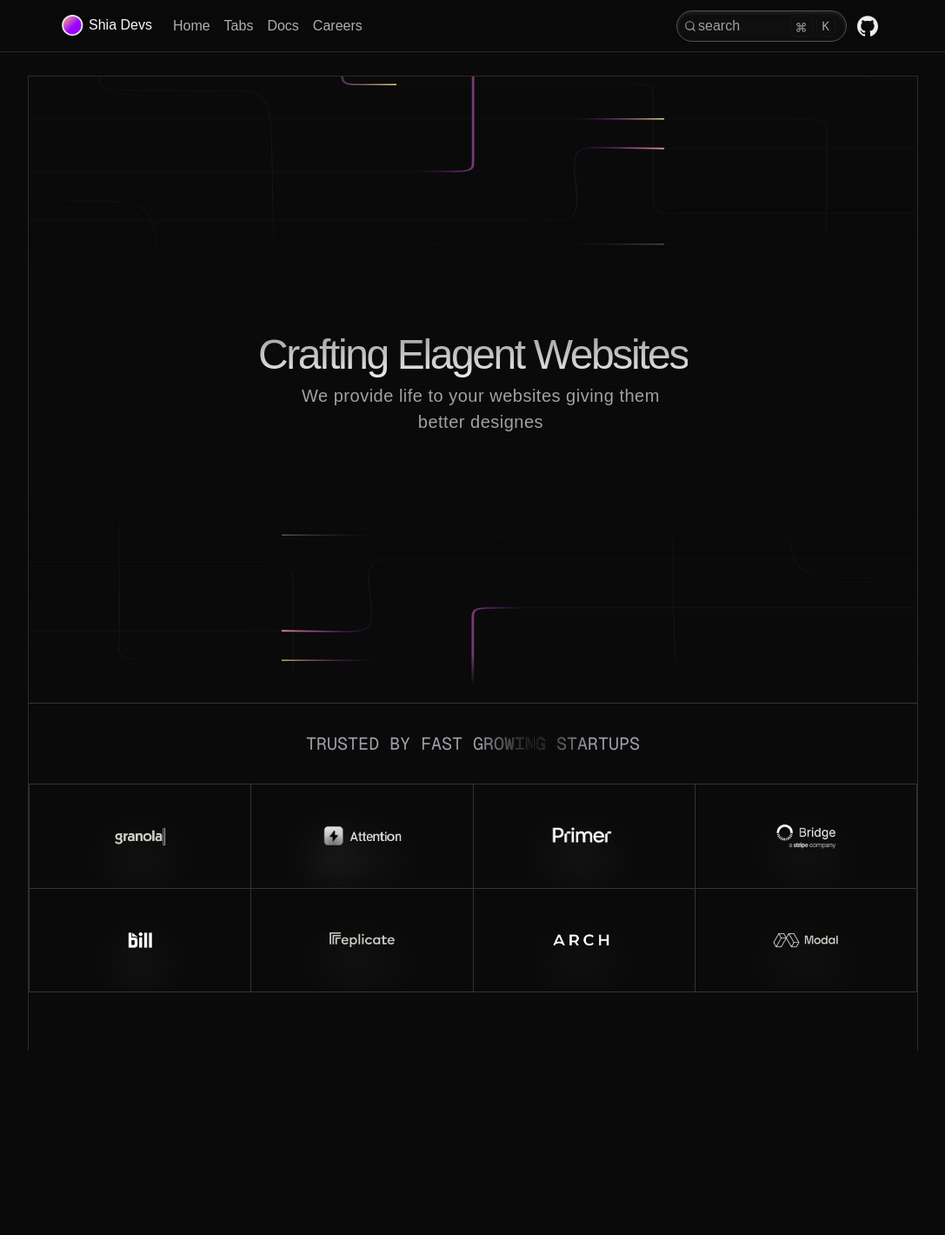
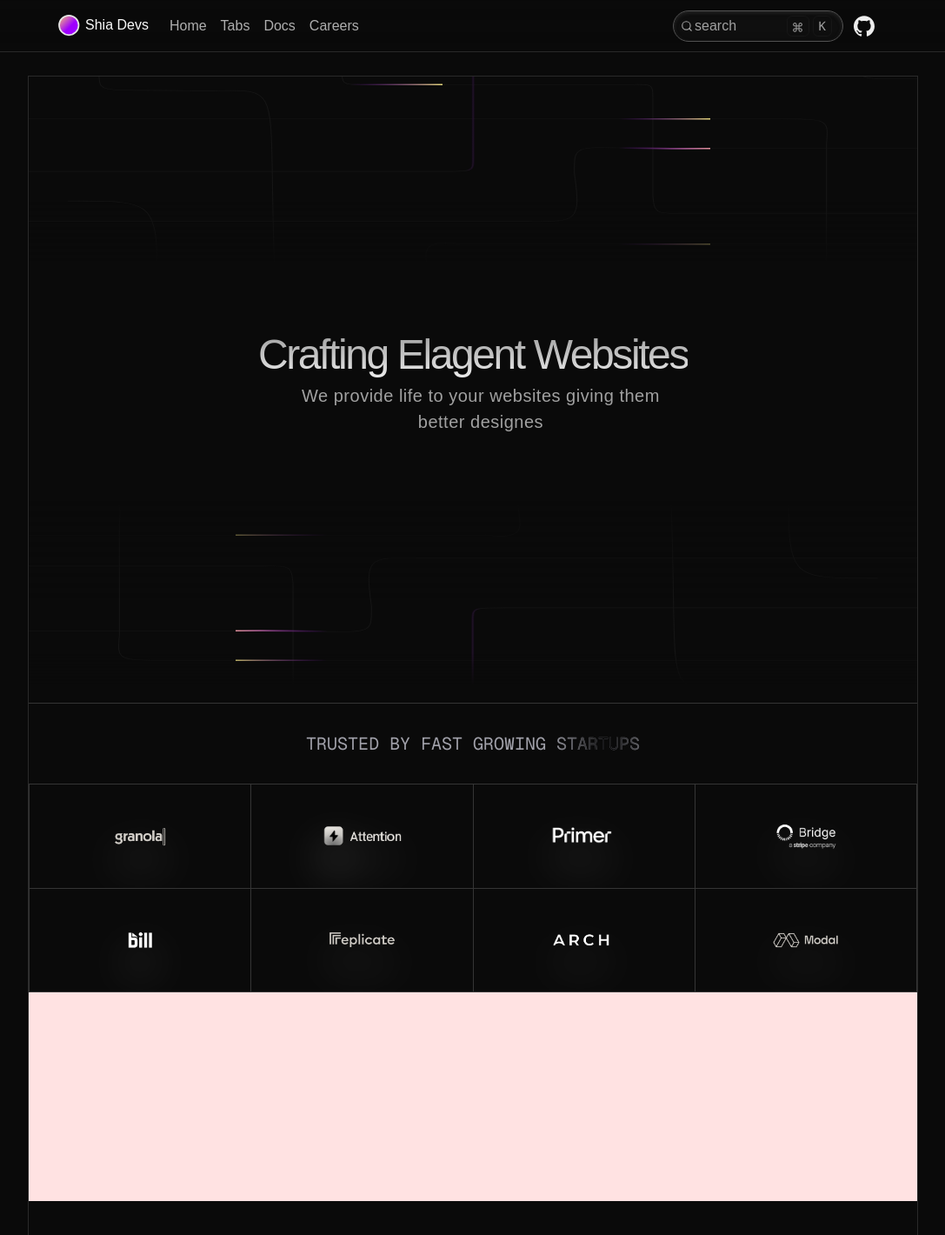
Before and after one commit to malviya-rajveer/PRO-website, a Next.js app: page / in a window 1280 px wide. Shown: the top 1420 px of the page at 87% size, without its empty margins (96-1183 px from the left). Before the commit the page ends 1208 px from the top, so only its background shows below. Built offline with nearby package versions, Linux system fonts and the light colour scheme.

Commit message:
fix-in hero-section

```diff
--- a/src/components/Navbar.tsx
+++ b/src/components/Navbar.tsx
@@ -29,7 +29,7 @@ export const Navbar = () => {
       <div
         className={cn(
           "relative flex items-center gap-4 xl:gap-1",
-          "sm:ml-0 md:ml-8 lg:ml-27 xl:ml-37",
+          "sm:ml-0 md:ml-8 lg:ml-27 xl:ml-36",
         )}
       >
         <div className="flex items-center justify-center stroke-neutral-200 pb-0.5">
@@ -73,7 +73,7 @@ export const Navbar = () => {
       <div
         className={cn(
           "relative flex items-center justify-center gap-1.5 pl-10 sm:left-2.5 sm:gap-3",
-          "md:mr-015 sm:mr-15 lg:mr-33 xl:mr-46",
+          "md:mr-015 sm:mr-15 lg:mr-33 xl:mr-47",
         )}
       >
         <div>
--- a/src/components/companies-grid.tsx
+++ b/src/components/companies-grid.tsx
@@ -35,7 +35,7 @@ const logos = [
 ];
 export const CompaniesGrid = () => {
   return (
-    <div className="border-t-border-neutral/60 mt-0 h-100 border border-x-0 border-b-0">
+    <div className="border-t-border-neutral/60 mt-0 h-screen border border-x-0 border-b-0">
       <div className="flex flex-col">
         <TextShimmer
           className="md:text-md flex h-23 items-center justify-center font-mono text-sm uppercase xl:text-xl"
@@ -92,6 +92,7 @@ export const CompaniesGrid = () => {
           })}
           <div className="hidden"></div>
         </div>
+        <div className="h-60 w-full bg-red-100"></div>
       </div>
     </div>
   );
```
